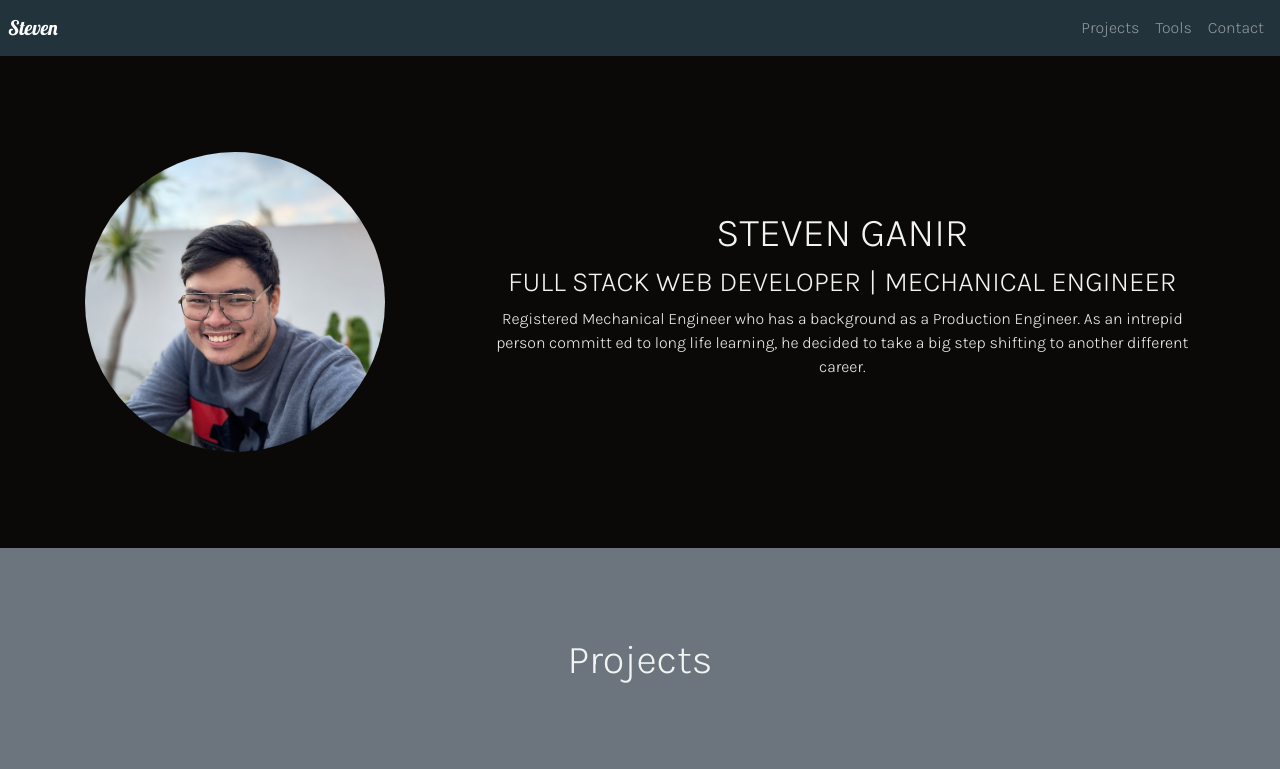
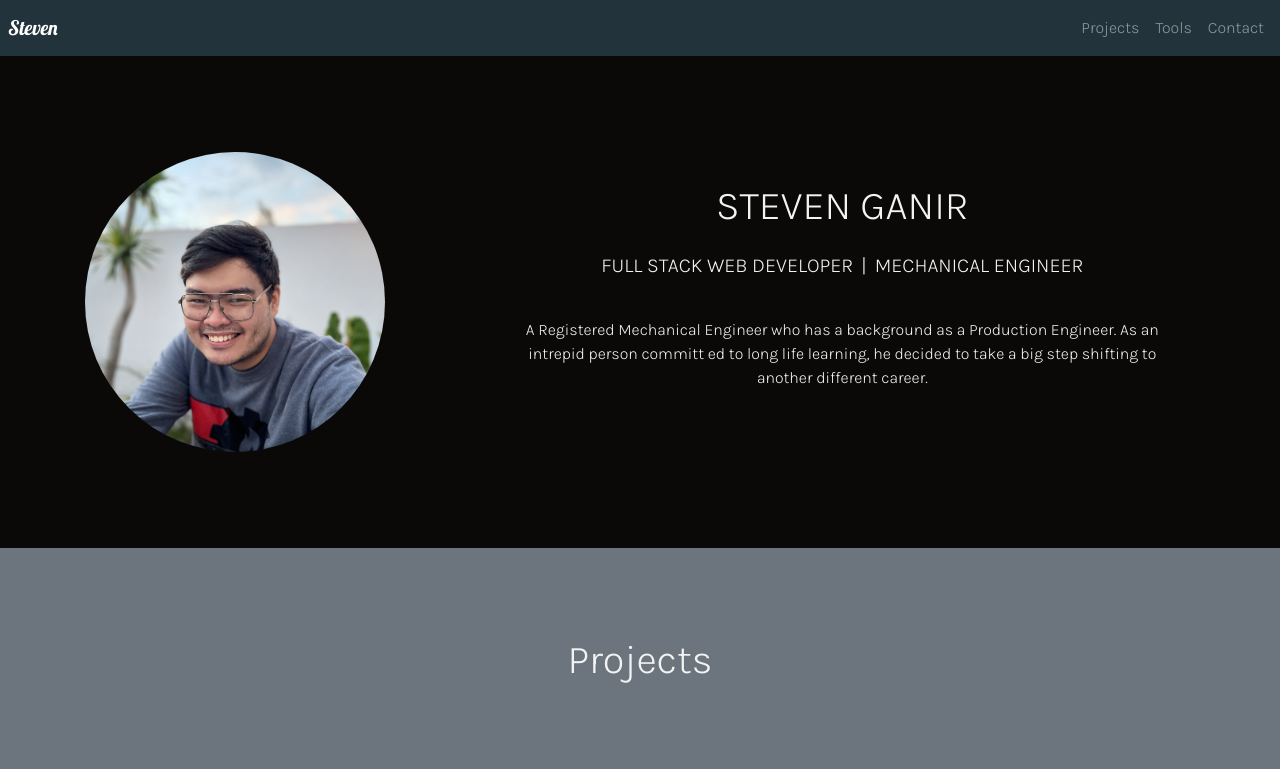
Before and after one commit to stevenganir/webportfolio, a plain HTML site: page index.html in a window 1280 px wide. Shown: the top 769 px of the page. Drawn offline with nearby package versions, Linux system fonts and the light colour scheme.

Commit message:
added revision (2)

```diff
--- a/index.html
+++ b/index.html
@@ -54,13 +54,13 @@
 					<div class="text-center">
 						<h1>STEVEN GANIR</h1>
 					</div>
-					<div class="d-flex flex-xl-row flex-column justify-content-center">
-						<h3 class="text-center px-2">FULL STACK WEB DEVELOPER</h3>
-						<h3 class="text-center d-none d-xl-block">|</h3>
-						<h3 class="text-center px-2">MECHANICAL ENGINEER</h3>
+					<div class="p-3 d-flex flex-lg-row flex-column justify-content-center">
+						<h5 class="text-center">FULL STACK WEB DEVELOPER</h5>
+						<h5 class="px-2 text-center d-lg-block d-none">|</h5>
+						<h5 class="text-center">MECHANICAL ENGINEER</h5>
 					</div>
-					<div class="text-center">
-						<p>Registered Mechanical Engineer who has a background as a Production Engineer. As an intrepid person committ	ed to long life learning, he decided to take a big step shifting to another different career.<p>
+					<div class="text-center p-3">
+						<p>A Registered Mechanical Engineer who has a background as a Production Engineer. As an intrepid person committ	ed to long life learning, he decided to take a big step shifting to another different career.<p>
 					</div>
 				</div>
 
@@ -143,7 +143,7 @@
 
 		<!-- Contacts Section Start -->
 		<div id="contact" class="container-fluid pb-5">
-			<h1 class="text-center p-3">Contact me!</h1>
+			<h1 class="text-center p-5">Contact me!</h1>
 			<div class="row">
 				<div class="col-md-6 col-12">
 					<h3  class="text-center">Reach me through:</h3>
```
